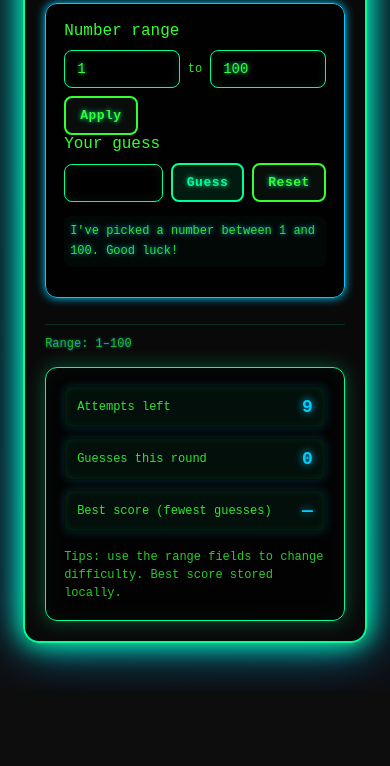
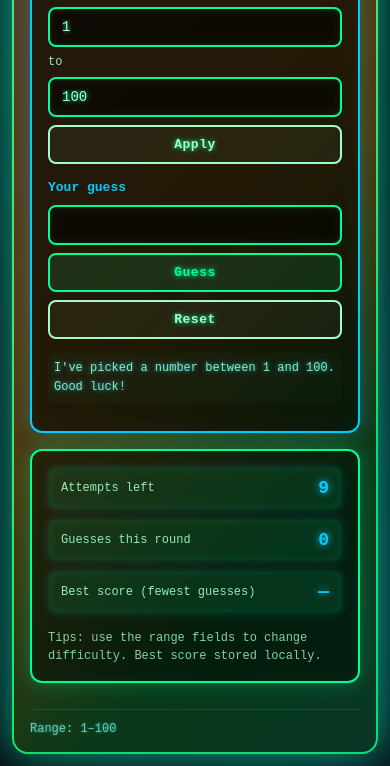
Before and after one commit to Chandansaha2005/Guessit, a plain HTML site: page index.html in a window 390 px wide. Shown: the part 154-920 px from the top of the page. Before the commit the page ends 844 px from the top, so only its background shows below. Drawn offline with Linux system fonts and the light colour scheme.

Commit message:
final css

```diff
--- a/style.css
+++ b/style.css
@@ -1,10 +1,12 @@
+
     :root {
-  --bg: #0d0d0d;
-  --card: rgba(10,10,10,0.95);
+      --bg: #0a0a0f;
+      --card: rgba(15, 15, 25, 0.9);
       --accent: #00ff99;
       --accent2: #00ccff;
-  --muted: #33ff33;
-  --glass: rgba(0,255,153,0.05);
+      --accent3: #ff00ff;
+      --muted: #a0ffc8;
+      --glass: rgba(0, 255, 153, 0.1);
       --font: 'Courier New', monospace;
     }
 
@@ -22,12 +24,16 @@ body {
       font-family: var(--font);
       background-color: var(--bg);
       color: var(--muted);
-  background-image: radial-gradient(circle at 10% 10%, #00330010, transparent),
-                    radial-gradient(circle at 90% 90%, #0033ff08, transparent);
+      background-image:
+        radial-gradient(circle at 20% 20%, rgba(0, 255, 153, 0.15), transparent 40%),
+        radial-gradient(circle at 80% 80%, rgba(0, 204, 255, 0.12), transparent 40%),
+        radial-gradient(circle at 50% 50%, rgba(255, 0, 255, 0.08), transparent 50%);
+      overflow-x: hidden;
     }
 
     .card {
-  width: min(720px, 96%);
+      width: 100%;
+      max-width: 900px;
       background: var(--card);
       backdrop-filter: blur(20px);
       border-radius: clamp(16px, 3vw, 20px);
@@ -59,15 +65,24 @@ body {
       0% {
         filter: hue-rotate(0deg);
       }
-
       100% {
         filter: hue-rotate(360deg);
       }
     }
 
     @keyframes glow {
-  0% { box-shadow: 0 0 15px var(--accent), 0 0 25px var(--accent2); }
-  100% { box-shadow: 0 0 25px var(--accent), 0 0 50px var(--accent2); }
+      0% {
+        box-shadow:
+          0 0 20px rgba(0, 255, 153, 0.3),
+          0 0 40px rgba(0, 204, 255, 0.2),
+          0 8px 32px rgba(0, 0, 0, 0.4);
+      }
+      100% {
+        box-shadow:
+          0 0 40px rgba(0, 255, 153, 0.5),
+          0 0 80px rgba(0, 204, 255, 0.4),
+          0 12px 48px rgba(0, 0, 0, 0.6);
+      }
     }
 
     header {
@@ -100,11 +115,38 @@ h1 {
     }
 
     .game {
-  padding: 18px;
-  background: rgba(0, 0, 0, 0.85);
-  border-radius: 12px;
-  border: 1px solid var(--accent2);
-  box-shadow: 0 0 10px var(--accent2);
+      padding: clamp(16px, 3vw, 20px);
+      background: rgba(0, 0, 0, 0.6);
+      backdrop-filter: blur(10px);
+      border-radius: clamp(12px, 2.5vw, 16px);
+      border: 2px solid var(--accent2);
+      box-shadow:
+        0 0 20px rgba(0, 204, 255, 0.3),
+        inset 0 0 20px rgba(0, 255, 153, 0.05);
+      transition: all 0.3s ease;
+    }
+
+    .game:hover {
+      border-color: var(--accent);
+      box-shadow:
+        0 0 30px rgba(0, 255, 153, 0.4),
+        inset 0 0 30px rgba(0, 255, 153, 0.08);
+    }
+
+    .game > div {
+      margin-bottom: clamp(16px, 3vw, 20px);
+    }
+
+    .game > div:last-child {
+      margin-bottom: 0;
+    }
+
+    label {
+      display: block;
+      margin-bottom: 8px;
+      font-size: clamp(13px, 2.5vw, 14px);
+      font-weight: 600;
+      color: var(--accent2);
     }
 
     .range-controls,
@@ -118,10 +160,10 @@ h1 {
 
     input[type=number] {
       appearance: none;
-  padding: 10px 12px;
-  border-radius: 8px;
-  border: 1px solid var(--accent);
-  background: rgba(0,0,0,0.5);
+      padding: clamp(10px, 2vw, 12px) clamp(12px, 2.5vw, 14px);
+      border-radius: clamp(8px, 2vw, 10px);
+      border: 2px solid var(--accent);
+      background: rgba(0, 0, 0, 0.6);
       color: var(--muted);
       flex: 1;
       min-width: 90px;
@@ -241,10 +283,11 @@ button:active {
     }
 
     .side {
-  padding: 18px;
-  background: rgba(0,0,0,0.7);
-  border-radius: 12px;
-  border: 1px solid var(--accent);
+      padding: clamp(16px, 3vw, 20px);
+      background: rgba(0, 0, 0, 0.5);
+      backdrop-filter: blur(10px);
+      border-radius: clamp(12px, 2.5vw, 16px);
+      border: 2px solid var(--accent);
       display: flex;
       flex-direction: column;
       gap: clamp(10px, 2vw, 12px);
@@ -323,16 +366,117 @@ button:active {
     }
 
     @keyframes pop {
-  0% { transform: scale(0.96); opacity: 0; }
-  100% { transform: scale(1); opacity: 1; }
+      0% {
+        transform: scale(0.9);
+        opacity: 0;
+      }
+      50% {
+        transform: scale(1.05);
+      }
+      100% {
+        transform: scale(1);
+        opacity: 1;
+      }
     }
 
     @keyframes neonFlash {
-  0%,100% { text-shadow: 0 0 10px #00ff99, 0 0 20px #00ccff; }
-  50% { text-shadow: 0 0 20px #00ff99, 0 0 30px #00ccff; }
+      0%, 100% {
+        text-shadow:
+          0 0 10px var(--accent),
+          0 0 20px var(--accent2),
+          0 0 30px var(--accent3);
+      }
+      50% {
+        text-shadow:
+          0 0 20px var(--accent),
+          0 0 40px var(--accent2),
+          0 0 60px var(--accent3);
+      }
     }
 
-@media (max-width: 760px) {
-  .card { grid-template-columns: 1fr; }
-  .side { order: 2; }
+    /* Scrollbar styling */
+    ::-webkit-scrollbar {
+      width: 8px;
     }
+
+    ::-webkit-scrollbar-track {
+      background: rgba(0, 0, 0, 0.5);
+    }
+
+    ::-webkit-scrollbar-thumb {
+      background: var(--accent);
+      border-radius: 4px;
+      box-shadow: 0 0 10px var(--accent);
+    }
+
+    ::-webkit-scrollbar-thumb:hover {
+      background: var(--accent2);
+      box-shadow: 0 0 15px var(--accent2);
+    }
+
+    /* Desktop: side-by-side layout */
+    @media (min-width: 768px) {
+      .content-wrapper {
+        grid-template-columns: 1fr 320px;
+      }
+    }
+
+    /* Mobile optimization */
+    @media (max-width: 767px) {
+      .range-controls {
+        width: 100%;
+      }
+
+      input[type=number] {
+        flex: 1 1 auto;
+        min-width: 80px;
+      }
+
+      .controls {
+        width: 100%;
+      }
+
+      .controls input[type=number] {
+        flex: 1 1 100%;
+        max-width: 100%;
+      }
+
+      .controls button {
+        flex: 1;
+      }
+
+      .stat:hover {
+        transform: translateX(0);
+      }
+
+      button:hover {
+        transform: translateY(0);
+      }
+
+      input[type=number]:focus {
+        transform: translateY(0);
+      }
+    }
+
+    /* Very small screens */
+    @media (max-width: 400px) {
+      body {
+        padding: 12px;
+      }
+
+      .card {
+        padding: 16px;
+      }
+
+      .range-controls,
+      .controls {
+        flex-direction: column;
+        align-items: stretch;
+      }
+
+      input[type=number],
+      button {
+        width: 100%;
+        max-width: 100%;
+      }
+    }
```
Also changed, not shown: 1 other file. Lines whose indentation alone changed are shown as unchanged.
